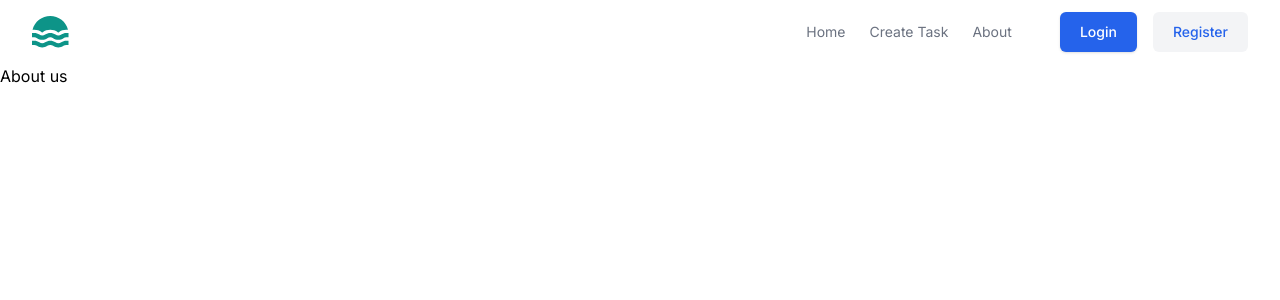
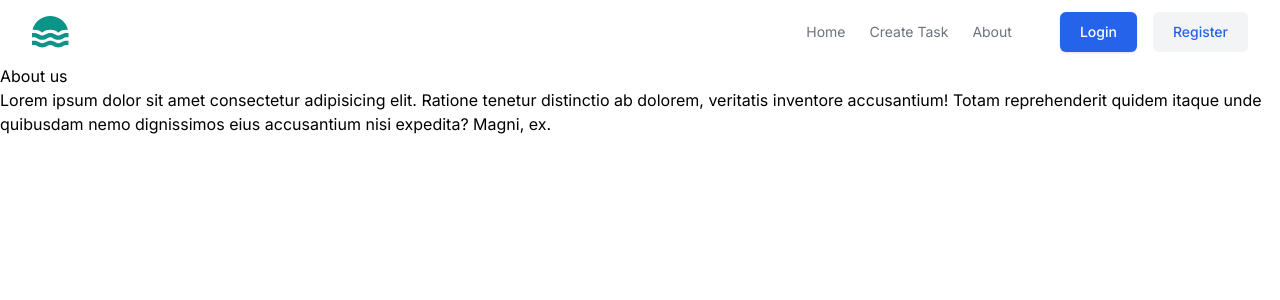
Before and after one commit to AngelVelasco1/Tasks_Nextjs-Prisma, a Next.js app: page /AboutUs in a window 1280 px wide. Shown: the top 300 px of the page. Built offline with nearby package versions, Linux system fonts and the light colour scheme.

Commit message:
feat: :sparkles: Update about us

```diff
--- a/src/app/AboutUs/page.tsx
+++ b/src/app/AboutUs/page.tsx
@@ -1,6 +1,9 @@
 export const AboutUs = () => {
     return (
-        <div>About us</div>
+        <>
+            <h1>About us</h1>
+            <p>Lorem ipsum dolor sit amet consectetur adipisicing elit. Ratione tenetur distinctio ab dolorem, veritatis inventore accusantium! Totam reprehenderit quidem itaque unde quibusdam nemo dignissimos eius accusantium nisi expedita? Magni, ex.</p>
+        </>
     )
 }
 export default AboutUs
```
